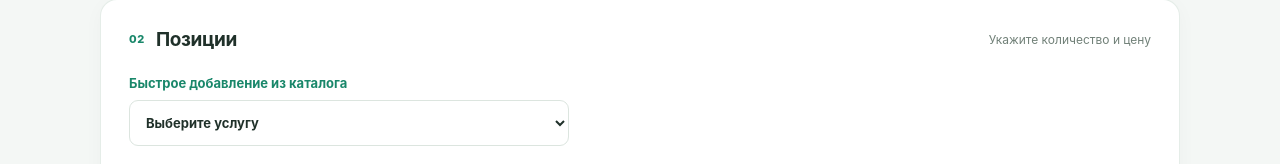
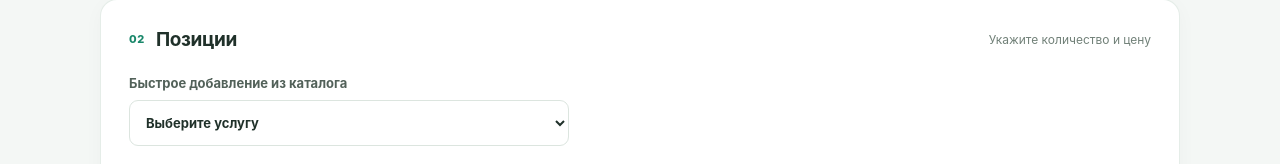
Before and after one commit to bahytzhan1989/smeta-edu, a plain HTML site: page index.html in a window 1280 px wide. Shown: the part 423-587 px from the top of the page. Drawn offline with Linux system fonts and the light colour scheme.

Commit message:
Revert "Выделить каталог цветом"
This reverts commit 0b4b0a938f7932e05a5eab1ad20dcf553002fd8c.

```diff
--- a/styles.css
+++ b/styles.css
@@ -140,7 +140,6 @@ h1 { margin-bottom: 4px; font-size: clamp(25px, 4vw, 32px); letter-spacing: -.03
 
 .items-panel { padding-bottom: 23px; }
 .catalog-quick-add { max-width: 440px; margin: 0 0 15px; }
-.catalog-quick-add > span { color: var(--accent); font-weight: 700; }
 .catalog-select {
   width: 100%;
   min-height: 46px;
```
